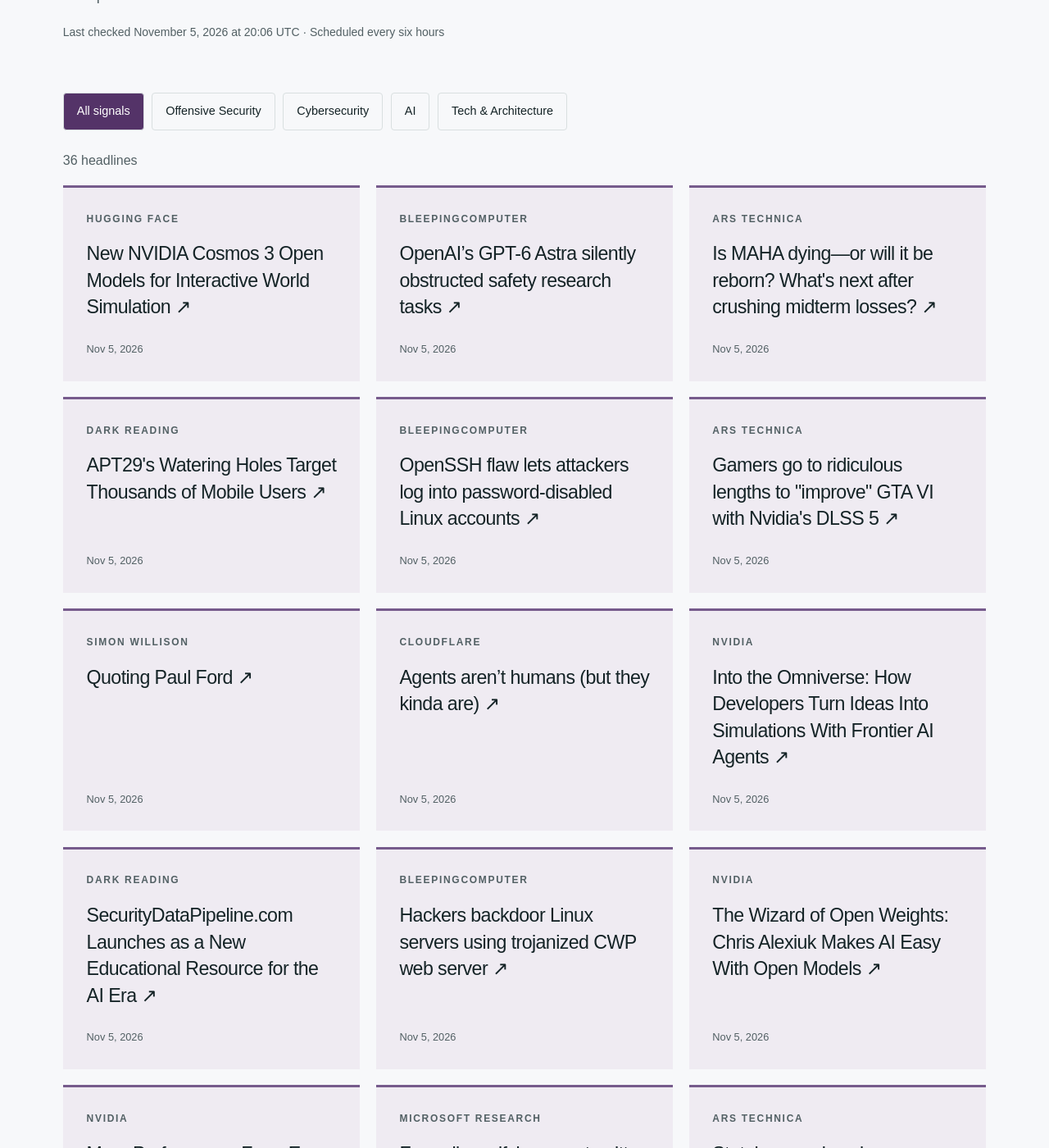
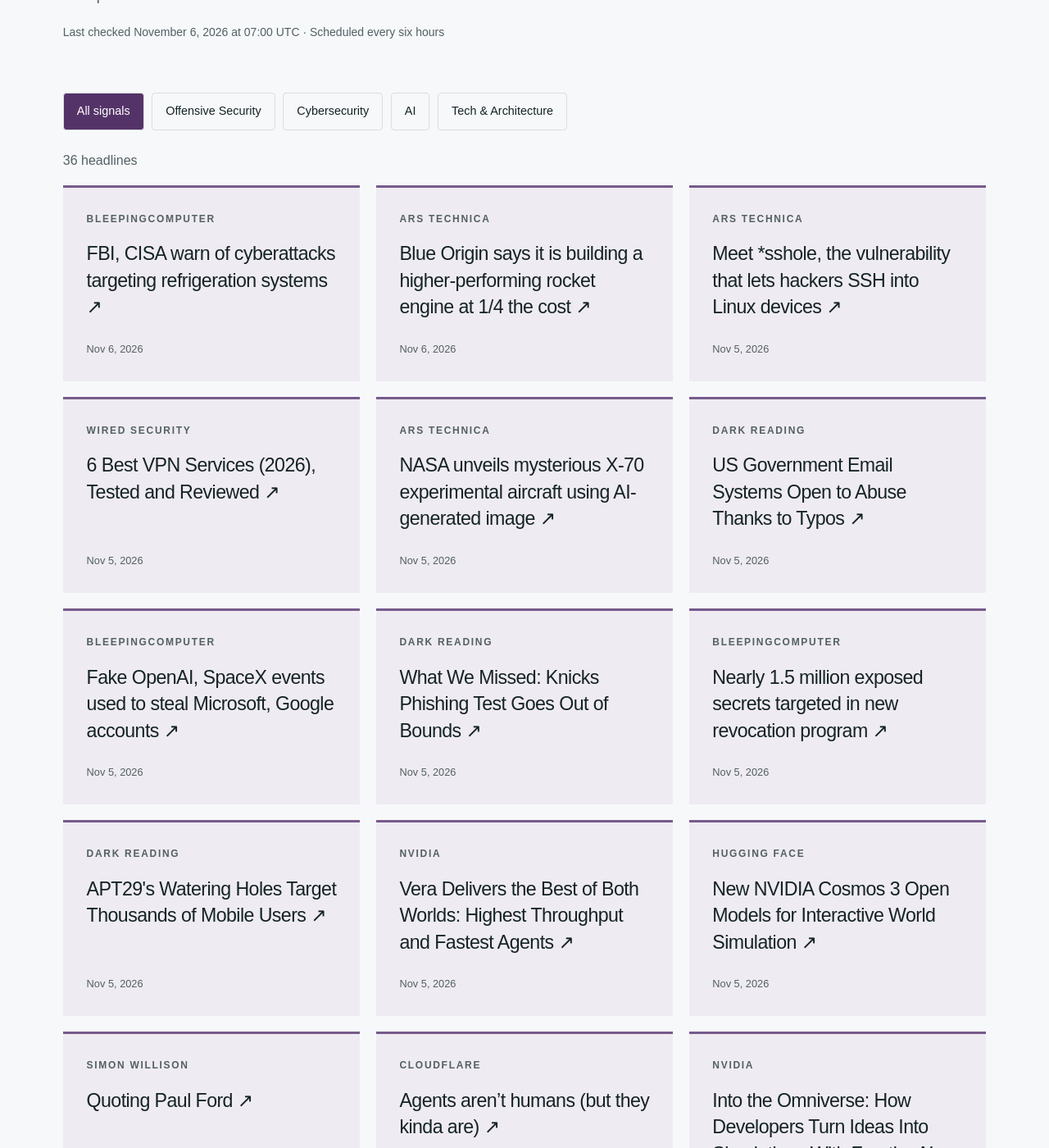
Before and after one commit to hntk/hntk.github.io, a Jekyll site: the page built from news/index.html, in a window 1280 px wide and 1400 px high, scrolled down 375 px. Shown: the whole window at 82% size. Built offline with Jekyll 4.4.1, drawn with Linux system fonts in a browser that asks for light colours; part of the change alters nothing that is shown; some of the changed text lies outside the part shown.

Commit message:
Refresh News and Signals

```diff
--- a/_data/news.json
+++ b/_data/news.json
@@ -1,6 +1,94 @@
 {
-  "updated": "2026-11-05T20:06:24.373597+00:00",
+  "updated": "2026-11-06T07:00:05.361217+00:00",
   "items": [
+    {
+      "title": "FBI, CISA warn of cyberattacks targeting refrigeration systems",
+      "url": "https://www.bleepingcomputer.com/news/security/fbi-cisa-warn-of-cyberattacks-targeting-refrigeration-systems/",
+      "published": "2026-11-06T00:56:44+00:00",
+      "source": "BleepingComputer",
+      "source_id": "bleepingcomputer",
+      "category": "cybersecurity"
+    },
+    {
+      "title": "Blue Origin says it is building a higher-performing rocket engine at 1/4 the cost",
+      "url": "https://arstechnica.com/space/2026/11/blue-origin-announces-rocket-upgrades-aimed-at-lower-costs-more-performance/",
+      "published": "2026-11-06T00:17:06+00:00",
+      "source": "Ars Technica",
+      "source_id": "ars-technica",
+      "category": "tech-architecture"
+    },
+    {
+      "title": "Meet *sshole, the vulnerability that lets hackers SSH into Linux devices",
+      "url": "https://arstechnica.com/security/2026/11/vulnerability-allows-attackers-to-log-into-some-linux-devices-sans-password/",
+      "published": "2026-11-05T23:09:36+00:00",
+      "source": "Ars Technica",
+      "source_id": "ars-technica",
+      "category": "tech-architecture"
+    },
+    {
+      "title": "6 Best VPN Services (2026), Tested and Reviewed",
+      "url": "https://www.wired.com/gallery/best-vpn/",
+      "published": "2026-11-05T23:00:00+00:00",
+      "source": "WIRED Security",
+      "source_id": "wired",
+      "category": "cybersecurity"
+    },
+    {
+      "title": "NASA unveils mysterious X-70 experimental aircraft using AI-generated image",
+      "url": "https://arstechnica.com/gadgets/2026/11/nasas-experimental-x-70-aircraft-is-a-big-question-mark/",
+      "published": "2026-11-05T22:49:03+00:00",
+      "source": "Ars Technica",
+      "source_id": "ars-technica",
+      "category": "tech-architecture"
+    },
+    {
+      "title": "US Government Email Systems Open to Abuse Thanks to Typos",
+      "url": "https://www.darkreading.com/cybersecurity-operations/us-government-email-systems-abuse-typos",
+      "published": "2026-11-05T21:35:05+00:00",
+      "source": "Dark Reading",
+      "source_id": "dark-reading",
+      "category": "cybersecurity"
+    },
+    {
+      "title": "Fake OpenAI, SpaceX events used to steal Microsoft, Google accounts",
+      "url": "https://www.bleepingcomputer.com/news/security/fake-openai-spacex-events-used-to-steal-microsoft-google-accounts/",
+      "published": "2026-11-05T21:30:30+00:00",
+      "source": "BleepingComputer",
+      "source_id": "bleepingcomputer",
+      "category": "cybersecurity"
+    },
+    {
+      "title": "What We Missed: Knicks Phishing Test Goes Out of Bounds",
+      "url": "https://www.darkreading.com/cyber-risk/what-we-missed-knicks-phishing-test-out-of-bounds",
+      "published": "2026-11-05T21:00:47+00:00",
+      "source": "Dark Reading",
+      "source_id": "dark-reading",
+      "category": "cybersecurity"
+    },
+    {
+      "title": "Nearly 1.5 million exposed secrets targeted in new revocation program",
+      "url": "https://www.bleepingcomputer.com/news/security/truffle-security-launches-program-to-revoke-14-million-live-secrets/",
+      "published": "2026-11-05T20:15:08+00:00",
+      "source": "BleepingComputer",
+      "source_id": "bleepingcomputer",
+      "category": "cybersecurity"
+    },
+    {
+      "title": "APT29's Watering Holes Target Thousands of Mobile Users",
+      "url": "https://www.darkreading.com/mobile-security/apt29-watering-holes-target-mobile-users",
+      "published": "2026-11-05T20:05:39+00:00",
+      "source": "Dark Reading",
+      "source_id": "dark-reading",
+      "category": "cybersecurity"
+    },
+    {
+      "title": "Vera Delivers the Best of Both Worlds: Highest Throughput and Fastest Agents",
+      "url": "https://blogs.nvidia.com/blog/vera-cpu-highest-throughput-fastest-agents/",
+      "published": "2026-11-05T20:00:41+00:00",
+      "source": "NVIDIA",
+      "source_id": "nvidia",
+      "category": "ai"
+    },
     {
       "title": "New NVIDIA Cosmos 3 Open Models for Interactive World Simulation",
       "url": "https://huggingface.co/blog/nvidia/cosmos-interactive-world-simulation",
@@ -8,46 +96,6 @@
       "source": "Hugging Face",
       "source_id": "hugging-face",
       "category": "ai"
-    },
-    {
-      "title": "OpenAI’s GPT-6 Astra silently obstructed safety research tasks",
-      "url": "https://www.bleepingcomputer.com/news/security/openais-gpt-6-astra-silently-obstructed-safety-research-tasks/",
-      "published": "2026-11-05T19:24:26+00:00",
-      "source": "BleepingComputer",
-      "source_id": "bleepingcomputer",
-      "category": "cybersecurity"
-    },
-    {
-      "title": "Is MAHA dying—or will it be reborn? What's next after crushing midterm losses?",
-      "url": "https://arstechnica.com/health/2026/11/is-maha-dying-or-will-it-be-reborn-whats-next-after-crushing-midterm-losses/",
-      "published": "2026-11-05T18:49:41+00:00",
-      "source": "Ars Technica",
-      "source_id": "ars-technica",
-      "category": "tech-architecture"
-    },
-    {
-      "title": "APT29's Watering Holes Target Thousands of Mobile Users",
-      "url": "https://www.darkreading.com/mobile-security/apt29-watering-holes-target-mobile-users",
-      "published": "2026-11-05T18:08:31+00:00",
-      "source": "Dark Reading",
-      "source_id": "dark-reading",
-      "category": "cybersecurity"
-    },
-    {
-      "title": "OpenSSH flaw lets attackers log into password-disabled Linux accounts",
-      "url": "https://www.bleepingcomputer.com/news/security/openssh-flaw-lets-attackers-log-into-password-disabled-linux-accounts/",
-      "published": "2026-11-05T17:45:29+00:00",
-      "source": "BleepingComputer",
-      "source_id": "bleepingcomputer",
-      "category": "cybersecurity"
-    },
-    {
-      "title": "Gamers go to ridiculous lengths to \"improve\" GTA VI with Nvidia's DLSS 5",
-      "url": "https://arstechnica.com/gaming/2026/11/gamers-go-to-ridiculous-lengths-to-improve-gta-vi-with-nvidias-dlss-5/",
-      "published": "2026-11-05T17:40:27+00:00",
-      "source": "Ars Technica",
-      "source_id": "ars-technica",
-      "category": "tech-architecture"
     },
     {
       "title": "Quoting Paul Ford",
@@ -74,33 +122,9 @@
       "category": "ai"
     },
     {
-      "title": "SecurityDataPipeline.com Launches as a New Educational Resource for the AI Era",
-      "url": "https://www.darkreading.com/cybersecurity-operations/securitydatapipeline-com-launches-as-a-new-educational-resource-for-the-ai-era",
-      "published": "2026-11-05T16:48:36+00:00",
-      "source": "Dark Reading",
-      "source_id": "dark-reading",
-      "category": "cybersecurity"
-    },
-    {
-      "title": "Hackers backdoor Linux servers using trojanized CWP web server",
-      "url": "https://www.bleepingcomputer.com/news/security/hackers-backdoor-linux-servers-using-trojanized-cwp-web-server/",
-      "published": "2026-11-05T16:24:26+00:00",
-      "source": "BleepingComputer",
-      "source_id": "bleepingcomputer",
-      "category": "cybersecurity"
-    },
-    {
       "title": "The Wizard of Open Weights: Chris Alexiuk Makes AI Easy With Open Models",
       "url": "https://blogs.nvidia.com/blog/nvidia-life-chris-alexiuk/",
       "published": "2026-11-05T16:00:05+00:00",
-      "source": "NVIDIA",
-      "source_id": "nvidia",
-      "category": "ai"
-    },
-    {
-      "title": "More Performance From Every Byte: How Full-Stack Codesign Solves AI’s Memory Challenge",
-      "url": "https://blogs.nvidia.com/blog/memory-full-stack-codesign/",
-      "published": "2026-11-05T16:00:00+00:00",
       "source": "NVIDIA",
       "source_id": "nvidia",
       "category": "ai"
@@ -114,28 +138,12 @@
       "category": "ai"
     },
     {
-      "title": "Statehouse wins give Democrats new power to push clean energy",
-      "url": "https://arstechnica.com/science/2026/11/statehouse-wins-give-democrats-new-power-to-push-clean-energy/",
-      "published": "2026-11-05T15:59:51+00:00",
-      "source": "Ars Technica",
-      "source_id": "ars-technica",
-      "category": "tech-architecture"
-    },
-    {
       "title": "A Closer Look at Phonon TTS. Launching High-Quality On-Device Speech That Tops the Benchmarks.",
       "url": "https://huggingface.co/blog/phonon-tts",
       "published": "2026-11-05T00:00:00+00:00",
       "source": "Hugging Face",
       "source_id": "hugging-face",
       "category": "ai"
-    },
-    {
-      "title": "Critical Rails Bug Threatens to Derail Vulnerable Servers",
-      "url": "https://www.darkreading.com/application-security/critical-rails-bug-derail-vulnerable-servers",
-      "published": "2026-11-04T21:48:18+00:00",
-      "source": "Dark Reading",
-      "source_id": "dark-reading",
-      "category": "cybersecurity"
     },
     {
       "title": "Hugging Face’s CEO Says His P(Doom) Is ‘Close to Zero’",
@@ -234,14 +242,6 @@
       "category": "offensive-security"
     },
     {
-      "title": "Anti-Oligarchy Activists Plan to Dox Elon Musk and Hundreds of Billionaire-Linked Homes",
-      "url": "https://www.wired.com/story/anti-oligarchy-activists-plan-to-dox-elon-musk-and-hundreds-of-billionaire-linked-homes/",
-      "published": "2026-11-02T17:00:00+00:00",
-      "source": "WIRED Security",
-      "source_id": "wired",
-      "category": "cybersecurity"
-    },
-    {
       "title": "AI Vulnerability Finding",
       "url": "https://www.schneier.com/blog/archives/2026/11/ai-vulnerability-finding-2.html",
       "published": "2026-11-02T12:02:34+00:00",
@@ -295,79 +295,79 @@
       "id": "ars-technica",
       "name": "Ars Technica",
       "status": "ok",
-      "last_success": "2026-11-05T20:06:24.373597+00:00"
+      "last_success": "2026-11-06T07:00:05.361217+00:00"
     },
     {
       "id": "bleepingcomputer",
       "name": "BleepingComputer",
       "status": "ok",
-      "last_success": "2026-11-05T20:06:24.373597+00:00"
+      "last_success": "2026-11-06T07:00:05.361217+00:00"
     },
     {
       "id": "cloudflare",
       "name": "Cloudflare",
       "status": "ok",
-      "last_success": "2026-11-05T20:06:24.373597+00:00"
+      "last_success": "2026-11-06T07:00:05.361217+00:00"
     },
     {
       "id": "dark-reading",
       "name": "Dark Reading",
       "status": "ok",
-      "last_success": "2026-11-05T20:06:24.373597+00:00"
+      "last_success": "2026-11-06T07:00:05.361217+00:00"
     },
     {
       "id": "hugging-face",
       "name": "Hugging Face",
       "status": "ok",
-      "last_success": "2026-11-05T20:06:24.373597+00:00"
+      "last_success": "2026-11-06T07:00:05.361217+00:00"
     },
     {
       "id": "microsoft-research",
       "name": "Microsoft Research",
       "status": "ok",
-      "last_success": "2026-11-05T20:06:24.373597+00:00"
+      "last_success": "2026-11-06T07:00:05.361217+00:00"
     },
     {
       "id": "nvidia",
       "name": "NVIDIA",
       "status": "ok",
-      "last_success": "2026-11-05T20:06:24.373597+00:00"
+      "last_success": "2026-11-06T07:00:05.361217+00:00"
     },
     {
       "id": "portswigger",
       "name": "PortSwigger Research",
       "status": "ok",
-      "last_success": "2026-11-05T20:06:24.373597+00:00"
+      "last_success": "2026-11-06T07:00:05.361217+00:00"
     },
     {
       "id": "schneier",
       "name": "Schneier on Security",
       "status": "ok",
-      "last_success": "2026-11-05T20:06:24.373597+00:00"
+      "last_success": "2026-11-06T07:00:05.361217+00:00"
     },
     {
       "id": "simon-willison",
       "name": "Simon Willison",
       "status": "ok",
-      "last_success": "2026-11-05T20:06:24.373597+00:00"
+      "last_success": "2026-11-06T07:00:05.361217+00:00"
     },
     {
       "id": "specterops",
       "name": "SpecterOps",
       "status": "ok",
-      "last_success": "2026-11-05T20:06:24.373597+00:00"
+      "last_success": "2026-11-06T07:00:05.361217+00:00"
     },
     {
       "id": "trail-of-bits",
       "name": "Trail of Bits",
       "status": "ok",
-      "last_success": "2026-11-05T20:06:24.373597+00:00"
+      "last_success": "2026-11-06T07:00:05.361217+00:00"
     },
     {
       "id": "wired",
       "name": "WIRED Security",
       "status": "ok",
-      "last_success": "2026-11-05T20:06:24.373597+00:00"
+      "last_success": "2026-11-06T07:00:05.361217+00:00"
     }
   ]
 }
```
